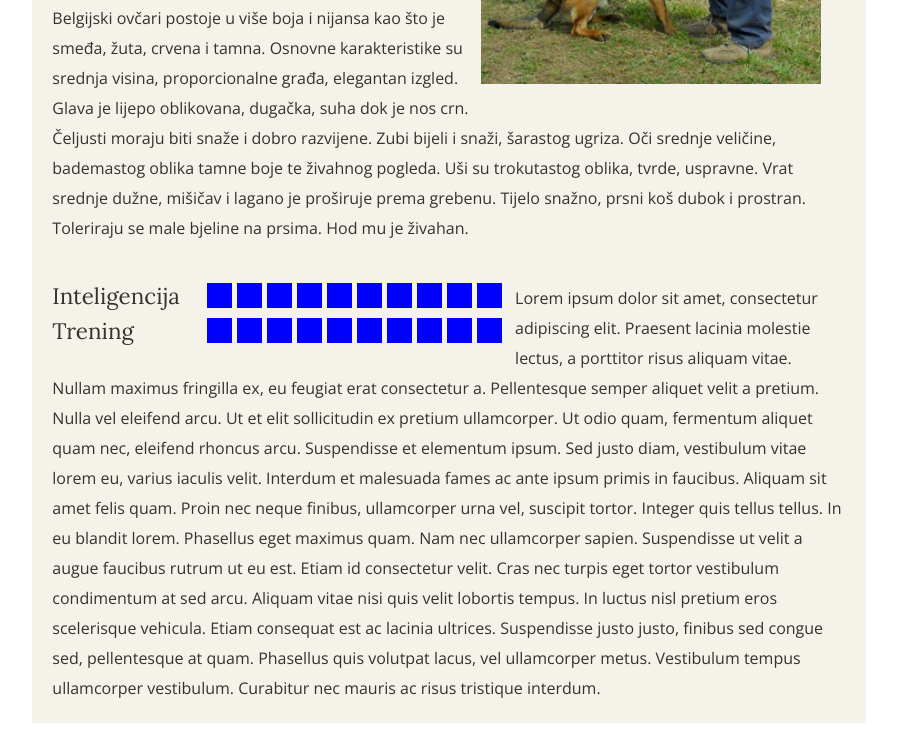
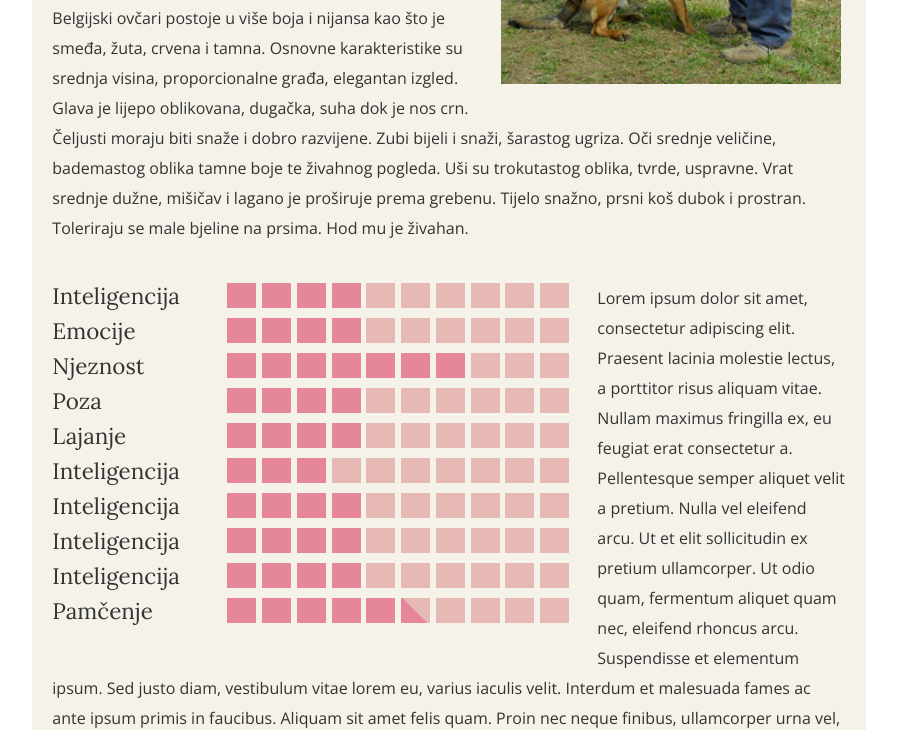
Before and after one commit to MarkoIvanetic/Belgijski-ovcar, a plain HTML site: page index.html in a window 1280 px wide. Shown: the part 1910-2640 px from the top of the page, without its empty margins (316-1213 px from the left). Drawn offline with nearby package versions, Linux system fonts and the light colour scheme.

Commit message:
Dog rating

```diff
--- a/css/style.css
+++ b/css/style.css
@@ -1,65 +1,46 @@
-/*
-BLUE
-2185C5
-7ECEFD
-
-RED
-CD2C24
-F2594B
-
-http://www.123rf.com/photo_36665944_stock-vector-abstract-retro-seamless-pattern-vector-illustration-for-fashion-design-vintage-geometric-wallpaper-s.html?fromid=ZVdIVlFRUVc5VFhSellJQmNZTjIvUT09
-*/
-
-
 html {
     background-color: #EBEBEB;
     font-size: 16px!important;
     min-width: 300px;
 }
-
 body {
     margin: 0;
     padding: 0!important;
     word-wrap: break-word !important;
     font-family: 'Open Sans', sans-serif;
 }
-
 nav {
     overflow: hidden;
 }
-
 h1,
 h2,
 h3,
 h4 {
     font-family: 'Lora', sans-serif!important;
 }
-
 .main-container {
     /*margin-top: 110px;*/
+
     margin-top: 20px;
     min-height: 100px;
     font-family: 'Open Sans', sans-serif;
     line-height: 25px;
 }
-
 .introduction {
     border-bottom: 1px solid #CBC9CF;
     padding-bottom: 19px;
 }
-
 .introduction h1 {
     text-align: center;
     font-size: 6em;
     margin: 40px 0px;
 }
-
 .introduction h2 {
     font-size: 1.5em;
     text-align: center;
     margin: 0;
 }
-.introduction-smaller h1{
+.introduction-smaller h1 {
     text-align: center;
     font-size: 5.5em;
     margin: 40px 0px;
@@ -67,7 +48,6 @@ h4 {
 .triangle {
     margin-top: 91px;
 }
-
 .triangle {
     margin-top: 91px;
     height: 55px;
@@ -75,99 +55,78 @@ h4 {
     background-image: url("../images/pattern/triangle.png");
     background-repeat: repeat-x;
 }
-
-.stretch {
-  width: 100%;
-  display: inline-block;
-  font-size: 0;
-  line-height: 0
-}
-
 .imageClass {
     min-height: 500px;
     background-color: teal;
     margin-top: 20px;
 }
-
-.main-content {
-}
-
-.main-content p {
+.main-content {} .main-content p {
     font-size: 1em;
     line-height: 30px;
 }
-
 .main-content h2 {
     float: left;
     padding: 10px;
     margin-bottom: 20px;
     font-size: 1.8em;
     /*text-decoration: underline;*/
+
     color: #DBAF47;
     border: 2px solid #DBAF47;
     font-weight: 700;
     letter-spacing: 1.2px;
 }
-
 .main-content h3 {
     font-size: 1.4em;
     margin-top: 0;
 }
-
 .content-container {
     background-color: #f5f2e9;
 }
-
 .main-content .row {
     border-bottom: 1px solid #CBC9CF;
     padding-bottom: 19px;
 }
-
 .main-content .row:last-child {
     padding-bottom: 40px;
     border: 0;
 }
-
 .main-content img {
     width: 100%;
     height: auto;
     display: inline-block;
     vertical-align: middle;
 }
-.index .main-content img{
+.index .main-content img {
     max-width: 350px;
     padding: 5px;
-  float: right;
 }
-
 .profile img {
     float: right;
 }
-
 .article img {
-  float: left;
-  margin: 0 20px 30px 0;
+    float: right;
+    margin: 0 0 30px 20px;
 }
-.article-stats-image{
-
+.article-stats-image {} .article-stats-rating {
+margin: 0px 20px 30px 0px;
 }
-.article-stats-rating{
-
+.article-stats-property > h3,
+.article-stats-property > div {
+    padding: 0;
 }
-
-.rating-square{
-  width: 25px;
+.rating-square {
     height: 25px;
-  background-color: blue;
-  margin-right: 5px;
+    background-color: #E6B9B5;
+    margin-right: 1.6%;
+    padding: 0;
 }
-
 section > div {
     padding: 20px;
 }
+/********************************************GALLERY********************************************/
 
-/********************************************GALLERY********************************************/
-.video-thumbnail-container{
+.video-thumbnail-container {
     padding-bottom: 0;
     margin-bottom: 40px;
 }
@@ -177,11 +136,9 @@ section > div {
     text-overflow: ellipsis;
     overflow: hidden;
 }
-
 .video-thumbnail {
     position: relative;
 }
-
 .video-thumbnail img {
     border: 2px solid transparent;
     background-color: black;
@@ -189,57 +146,57 @@ section > div {
     max-width: none;
     padding: 5px;
 }
-
-.video-thumbnail img:hover,.video-overlay:hover,.video-thumbnail-container h3:hover {
+.video-thumbnail img:hover,
+.video-overlay:hover,
+.video-thumbnail-container h3:hover {
     cursor: pointer;
 }
-
 .video-overlay {
     position: absolute;
     /*40px = 2x20px padding*/
+
     width: calc(100% - 40px)!important;
     /*40px = 2x20px padding*/
+
     height: calc(100% - 40px - 35px)!important;
     /*40px = 2x20px padding*/
+
     top: calc(0% + 20px)!important;
     /*40px = 2x20px padding*/
+
     left: calc(0% + 20px)!important;
     display: block;
     color: #FFF;
-  background-color: rgba(0,0,0,0);
+    background-color: rgba(0, 0, 0, 0);
     background-image: url('../images/icons/YouTube-icon-dark.png');
     background-repeat: no-repeat;
     background-size: 80px 50px;
     background-position: center center;
     transition: all 0.1s;
 }
-
 .video-overlay p {
     display: none;
     padding: 6px;
     line-height: 20px;
     font-size: 0.9em;
 }
-
 .video-overlay:hover {
-  background-color: rgba(0,0,0,0.6);
+    background-color: rgba(0, 0, 0, 0.6);
     background-image: url('../images/icons/YouTube-icon-full_color.png');
     transition: all 0.1s;
 }
-
 .video-overlay:hover p {
     display: block;
 }
 /*For gallery thumbnail callibration*/
-.photo-thumbnail-container{
 
-}
-.gallery-pad{
+.photo-thumbnail-container {} .gallery-pad {
     padding: 10px;
 }
 .gallery-thumbnail {
     position: relative;
     /*min-width: 200px;*/
+
     min-height: 200px;
     overflow: hidden;
 }
@@ -249,15 +206,14 @@ section > div {
     top: 50%;
     height: 120%;
     width: auto;
-  -webkit-transform: translate(-50%,-50%);
-      -ms-transform: translate(-50%,-50%);
-          transform: translate(-50%,-50%);
+    -webkit-transform: translate(-50%, -50%);
+    -ms-transform: translate(-50%, -50%);
+    transform: translate(-50%, -50%);
 }
 .gallery-thumbnail img.portrait {
     width: 120%;
     height: auto;
 }
-
 #loading {
     width: 100%;
     height: 100%;
@@ -270,52 +226,53 @@ section > div {
     z-index: 99;
     text-align: center;
 }
-
 #loading-image {
     position: absolute;
-  transform:translate(-50%,-50%);
+    transform: translate(-50%, -50%);
     top: 50%;
     left: 50%;
     z-index: 100;
 }
 /*MEDIA QUERIES*/
 /*XXS*/
+/*********************************************ZANIMLJIVOSTI*********************************************/
+
+.zanimljivosti ul {
+    list-style: disc;
+    list-style-position: inside;
+    text-indent: -17px;
+}
+.zanimljivosti li {
+    padding-left: 20px;
+    margin: 5px 0px;
+}
+.zanimljivosti-article {
+    padding: 10px;
+}
+/*************************************************MEDIA*************************************************/
+/*XS*/
 
 @media (max-width: 480px) {
+    .introduction-smaller h1 {
+        font-size: 2.5em;
+    }
+}
+@media (max-width: 520px) {
+    .index .main-content img {
+        max-width: inherit;
+        padding: 5px;
+    }
     .main-content h2 {
         text-align: center;
         font-size: 1em;
         padding: 0px;
     }
-  .gallery-thumbnail{
+    .gallery-thumbnail {
         display: inherit;
     }
 }
-/*********************************************ZANIMLJIVOSTI*********************************************/
-.zanimljivosti ul{
-  list-style: disc;
-  list-style-position: inside;
-  text-indent: -17px;
-}
-.zanimljivosti li{
-padding-left: 20px;
-margin: 5px 0px;
-}
-.zanimljivosti-article{
-  padding: 10px;
-}
-/*************************************************MEDIA*************************************************/
-/*XS*/
-@media (max-width: 480px) {
-  .introduction-smaller h1{
-    font-size: 2.5em;
-  }
-}
 @media (max-width: 768px) {
-
-  .main-container {
-  }
-  .zanimljivosti li:not(:last-child){
+    .main-container {} .zanimljivosti li:not(:last-child) {
         margin-bottom: 20px;
     }
     .introduction h2 {
@@ -326,11 +283,15 @@ margin: 5px 0px;
         font-size: 3em;
         margin: 20px 0px;
     }
-  .introduction-smaller h1{
+    .introduction-smaller h1 {
         font-size: 2em;
         font-size: 11vw;
     }
+    .article-stats-rating {
+        margin: 0px 0px 20px 0px;
     }
+}
+8
 /*SM*/
 
 @media (min-width: 768px) {
@@ -350,23 +311,49 @@ margin: 5px 0px;
 /*LG*/
 
 @media (min-width: 1200px) {
-  body {
-        /*    font-size: 20px;
-    line-height: 32px;*/
-  }
     #loading-image {
         transform: translate(0%, 0%);
     }
-
+    .article-stats-rating {
+        min-width: 525px;
+    }
     .main-container {
         margin-top: 20px;
     }
-  .main-container, #loading{
+    .main-container,
+    #loading {
         width: calc(100% - 250px)!important;
         margin-left: 250px;
     }
-
     .triangle {
         margin-top: 0px;
     }
 }
+@media (min-width: 1600px) {
+    body {
+        font-size: 18px;
+        line-height: 34px;
+    }
+}
+
+.rating-full{
+  background: #E68799;
+}
+.rating-half{
+background-image: linear-gradient(45deg, #E68799 50%, #E6B9B5 50%);
+background-image: -o-linear-gradient(45deg, #E68799 50%, #E6B9B5 50%);
+background-image: -moz-linear-gradient(45deg, #E68799 50%, #E6B9B5 50%);
+background-image: -webkit-linear-gradient(45deg, #E68799 50%, #E6B9B5 50%);
+background-image: -ms-linear-gradient(45deg, #E68799 50%, #E6B9B5 50%);
+}
+/*.rating-half{
+background: #1e5799;
+background: -moz-linear-gradient(45deg,  #1e5799 0%, #2989d8 50%, #207cca 50%, #ffffff 50%, #7db9e8 50%, #ffffff 50%);
+background: -webkit-gradient(linear, left bottom, right top, color-stop(0%,#1e5799), color-stop(50%,#2989d8), color-stop(50%,#207cca), color-stop(50%,#ffffff), color-stop(50%,#7db9e8), color-stop(50%,#ffffff));
+background: -webkit-linear-gradient(45deg,  #1e5799 0%,#2989d8 50%,#207cca 50%,#ffffff 50%,#7db9e8 50%,#ffffff 50%);
+background: -o-linear-gradient(45deg,  #1e5799 0%,#2989d8 50%,#207cca 50%,#ffffff 50%,#7db9e8 50%,#ffffff 50%);
+background: -ms-linear-gradient(45deg,  #1e5799 0%,#2989d8 50%,#207cca 50%,#ffffff 50%,#7db9e8 50%,#ffffff 50%);
+background: linear-gradient(45deg,  #1e5799 0%,#2989d8 50%,#207cca 50%,#ffffff 50%,#7db9e8 50%,#ffffff 50%);
+filter: progid:DXImageTransform.Microsoft.gradient( startColorstr='#1e5799', endColorstr='#ffffff',GradientType=1 );
+
+}*/
--- a/index.html
+++ b/index.html
@@ -110,40 +110,11 @@
                </div>
                <div class="article content-container col-xs-12">
                   <div class="article-stats-image col-xs-12">
-                     <div class="article-stats-rating col-xs-12 col-sm-7">
-                        <div class="article-stats-property col-xs-12">
-                           <h3 class="col-xs-4">Inteligencija</h3>
-                           <div class="col-xs-8">
-                              <div class="rating-square col-xs-1"></div>
-                              <div class="rating-square col-xs-1"></div>
-                              <div class="rating-square col-xs-1"></div>
-                              <div class="rating-square col-xs-1"></div>
-                              <div class="rating-square col-xs-1"></div>
-                              <div class="rating-square col-xs-1"></div>
-                              <div class="rating-square col-xs-1"></div>
-                              <div class="rating-square col-xs-1"></div>
-                              <div class="rating-square col-xs-1"></div>
-                              <div class="rating-square col-xs-1"></div>
-                           </div>
-                        </div>
-                        <div class="article-stats-property col-xs-12">
-                           <h3 class="col-xs-4">Trening</h3>
-                           <div class="col-xs-8">
-                              <div class="rating-square col-xs-1"></div>
-                              <div class="rating-square col-xs-1"></div>
-                              <div class="rating-square col-xs-1"></div>
-                              <div class="rating-square col-xs-1"></div>
-                              <div class="rating-square col-xs-1"></div>
-                              <div class="rating-square col-xs-1"></div>
-                              <div class="rating-square col-xs-1"></div>
-                              <div class="rating-square col-xs-1"></div>
-                              <div class="rating-square col-xs-1"></div>
-                              <div class="rating-square col-xs-1"></div>
-                           </div>
-                        </div>
+                     <div class="article-stats-rating col-xs-12 col-sm-7 col-lg-5">
+                        <!-- Filled with JS -->
                      </div>
                      <p>Lorem ipsum dolor sit amet, consectetur adipiscing elit. Praesent lacinia molestie lectus, a porttitor risus aliquam vitae. Nullam maximus fringilla ex, eu feugiat erat consectetur a. Pellentesque semper aliquet velit a pretium. Nulla vel eleifend arcu. Ut et elit sollicitudin ex pretium ullamcorper. Ut odio quam, fermentum aliquet quam nec, eleifend rhoncus arcu. Suspendisse et elementum ipsum. Sed justo diam, vestibulum vitae lorem eu, varius iaculis velit. Interdum et malesuada fames ac ante ipsum primis in faucibus. Aliquam sit amet felis quam. Proin nec neque finibus, ullamcorper urna vel, suscipit tortor. Integer quis tellus tellus. In eu blandit lorem. Phasellus eget maximus quam. Nam nec ullamcorper sapien. Suspendisse ut velit a augue faucibus rutrum ut eu est.
-                        Etiam id consectetur velit. Cras nec turpis eget tortor vestibulum condimentum at sed arcu. Aliquam vitae nisi quis velit lobortis tempus. In luctus nisl pretium eros scelerisque vehicula. Etiam consequat est ac lacinia ultrices. Suspendisse justo justo, finibus sed congue sed, pellentesque at quam. Phasellus quis volutpat lacus, vel ullamcorper metus. Vestibulum tempus ullamcorper vestibulum. Curabitur nec mauris ac risus tristique interdum.
+                        Etiam id consectetur velit. Cras nec turpis eget tortor vestibulum condimentum at sed arcu. Aliquam vitae nisi quis velit lobortis tempus. In luctus nisl pretium eros scelerisque vehicula. Etiam consequat est ac lacinia ultrices. Suspendisse justo justo, finibus sed congue sed, pellentesque at quam. Phasellus quis volutpat lacus, vel ullamcorper metus.
                      </p>
                   </div>
                </div>
--- a/js/myjs.js
+++ b/js/myjs.js
@@ -26,7 +26,43 @@ $(document).ready(function() {
     setAspectRatio();
     jQuery(window).resize(setAspectRatio);
     //DOG STATS
-    $(".article-stats-rating").append("");
+    var dog_stats = [
+        {osobina:'Inteligencija',ocjena:5},
+        {osobina:'Emocije',ocjena:5},
+        {osobina:'Njeznost',ocjena:8},
+        {osobina:'Poza',ocjena:5},
+        {osobina:'Lajanje',ocjena:5},
+        {osobina:'Inteligencija',ocjena:4},
+        {osobina:'Inteligencija',ocjena:5},
+        {osobina:'Inteligencija',ocjena:5},
+        {osobina:'Inteligencija',ocjena:5},
+        {osobina:'Pamčenje',ocjena:5.5}
+    ];
+
+    $.each(dog_stats, function(index, value) {
+    $(".article-stats-rating")
+        .append('<div class="article-stats-property col-xs-12">'+
+            '<h3 class="col-xxs-12 col-xs-4">' + value.osobina + '</h3>'+
+            '<div data-rating=' + value.ocjena + ' class="col-xxs-12 col-xs-8 rating-square-container">'+
+            '</div></div>'
+            );
+    });
+        $('.rating-square-container').each(function(){
+        var temp_ocjena = $(this).attr('data-rating');
+        for (var i = 0; i < 10; i++) {
+            $(this).append('<div class="rating-square col-xxs-1 col-xs-1"></div>');
+        }
+        $(this).children('.rating-square').each(function(){
+                if (temp_ocjena > 1) {
+                    $(this).addClass('rating-full');
+                    temp_ocjena--;
+                } else if (temp_ocjena > 0 && temp_ocjena < 1){
+                    $(this).addClass('rating-half');
+                    temp_ocjena--;
+                }
+
+            });
+        });
     //Initial video
      videoChange(video_array[0].id,0);
     // Generating thumbnails
```
Also changed, not shown: css/footer.css (+7 -3 lines). Lines whose indentation alone changed are shown as unchanged.
